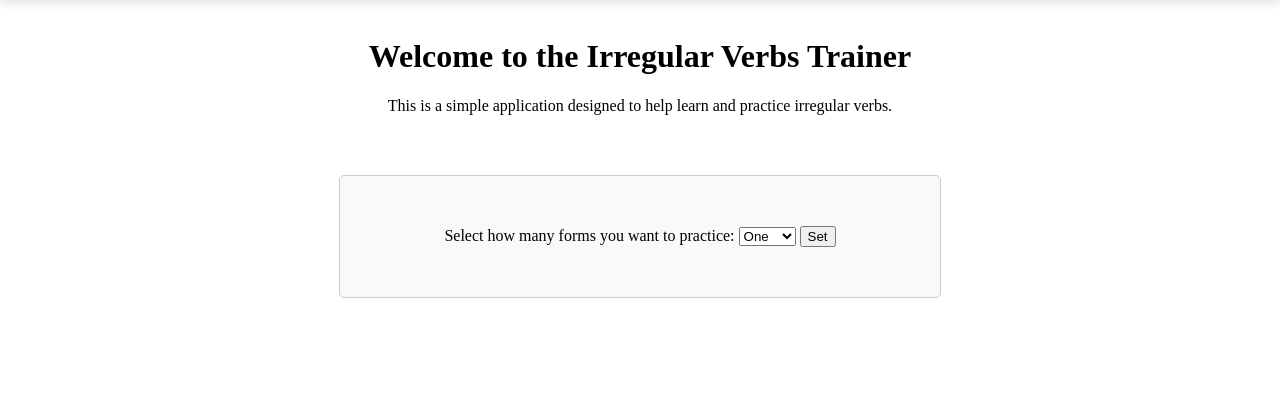
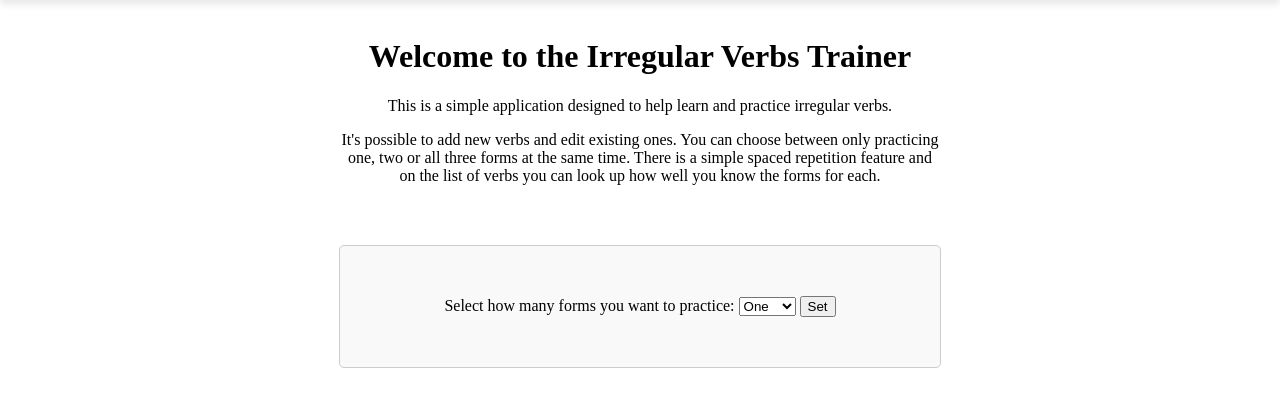
Before and after one commit to AlenKir/irrVerbsDj, a Django app: page / in a window 1280 px wide. Shown: the part 48-455 px from the top of the page. Run offline with Django 5.2, Linux system fonts and the light colour scheme.

Commit message:
readme and index, fixes #6

```diff
--- a/verbtrainer/templates/verbtrainer/index.html
+++ b/verbtrainer/templates/verbtrainer/index.html
@@ -4,6 +4,8 @@
 <div class="center">
     <h1>Welcome to the Irregular Verbs Trainer</h1>
     <p>This is a simple application designed to help learn and practice irregular verbs.</p>
+    <p>It's possible to add new verbs and edit existing ones. You can choose between only practicing one, two or all three forms at the same time.
+        There is a simple spaced repetition feature and on the list of verbs you can look up how well you know the forms for each.</p>
     <form method="post" action="{% url 'index' %}">
         {% csrf_token %}
         <label for="level">Select how many forms you want to practice:</label>
```
Also changed, not shown: README.md (added).
